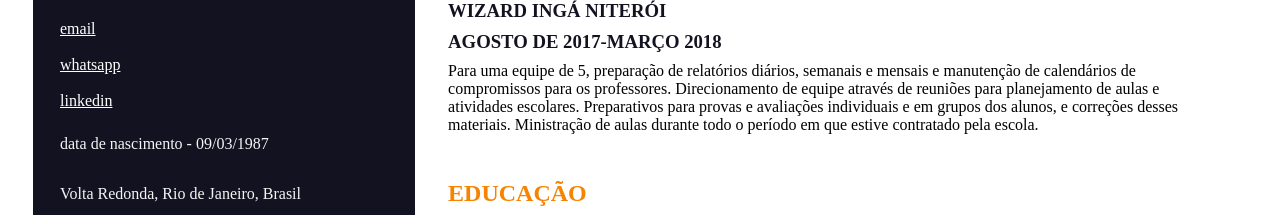
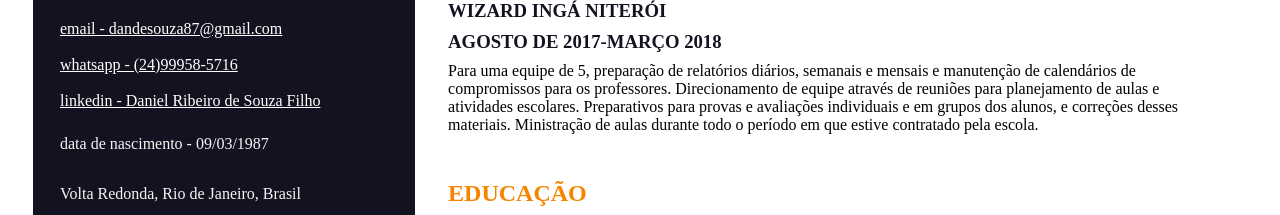
Before and after one commit to dandesouza87/CurriculoOnline, a plain HTML site: page index.html in a window 1280 px wide. Shown: the part 522-737 px from the top of the page. Drawn offline with Linux system fonts and the light colour scheme.

Commit message:
reajuste contato

```diff
--- a/index.html
+++ b/index.html
@@ -17,13 +17,13 @@
                 <h1>Daniel de Souza</h1>
                 <h2 id="contato">Contato..</h2>
                 <br>
-                <a href="mailto:dandesouza87@gmail.com">email</a>
+                <a href="mailto:dandesouza87@gmail.com">email - dandesouza87@gmail.com</a>
                 <br>
                 <br>
-                <a href="https://api.whatsapp.com/send?phone=5524999585716" target="_blank">whatsapp</a>
+                <a href="https://api.whatsapp.com/send?phone=5524999585716" target="_blank">whatsapp - (24)99958-5716</a>
                 <br>
                 <br>
-                <a href="https://www.linkedin.com/in/daniel-ribeiro-de-souza-filho-718682241/" target="_blank">linkedin</a>
+                <a href="https://www.linkedin.com/in/daniel-ribeiro-de-souza-filho-718682241/" target="_blank">linkedin - Daniel Ribeiro de Souza Filho</a>
                 <br>
                 <br>
                 <p>data de nascimento - 09/03/1987</p>
```
